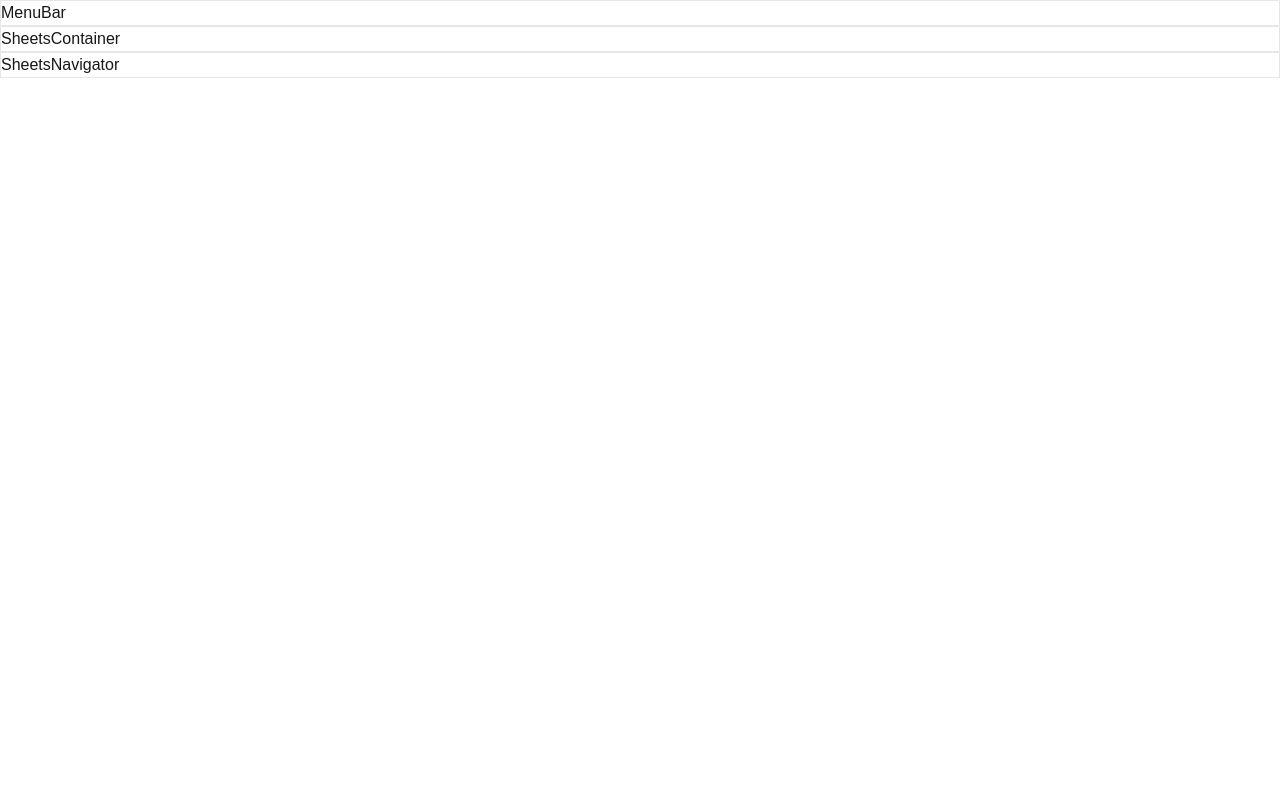
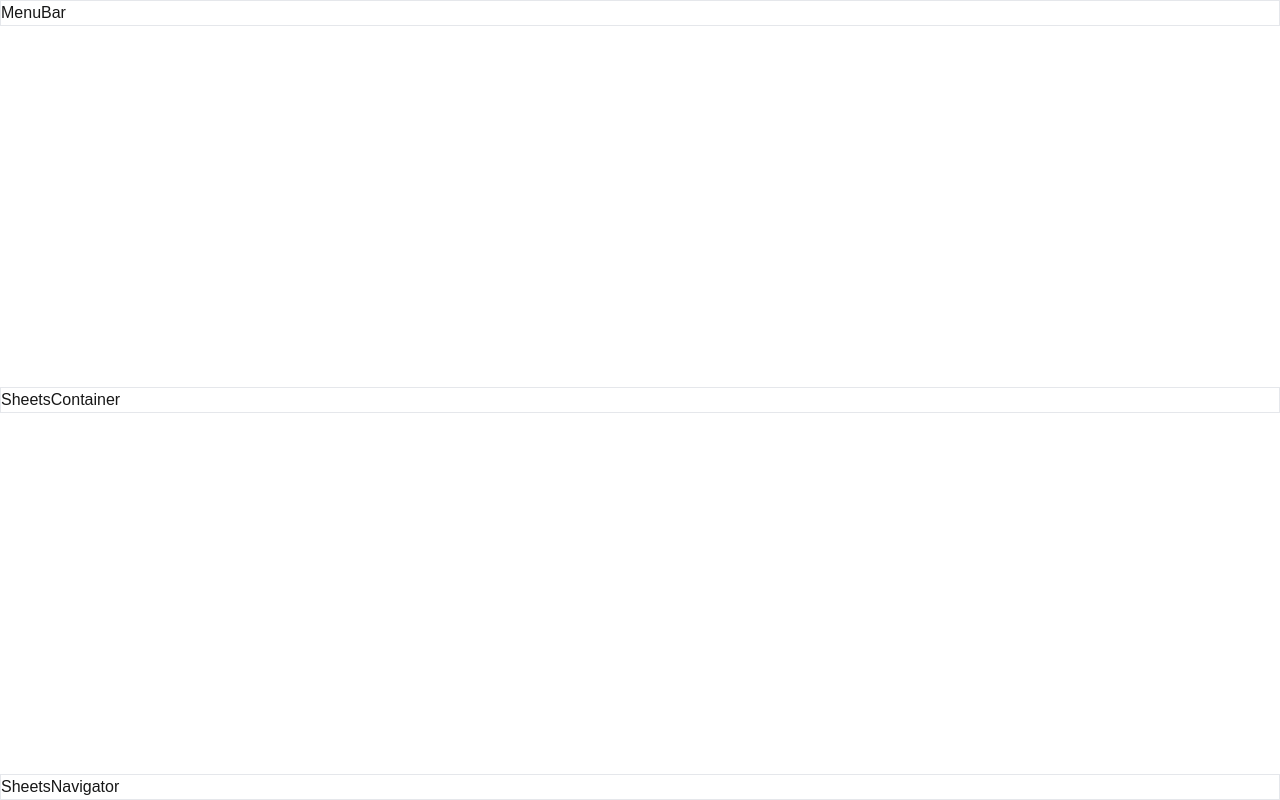
Before and after one commit to srinivasramasamy/sheets, a Next.js app: page / in a window 1280 px wide. Built offline with nearby package versions, Linux system fonts and the light colour scheme.

Commit message:
Make sheets home height to screen and justify between

```diff
--- a/src/app/components/SheetsHome.tsx
+++ b/src/app/components/SheetsHome.tsx
@@ -4,7 +4,7 @@ import SheetsNavigator from "./SheetsNavigator";
 
 function SheetsHome() {
   return (
-    <div className="flex-col">
+    <div className="flex flex-col justify-between h-screen">
       <MenuBar />
       <SheetsContainer />
       <SheetsNavigator />
```
